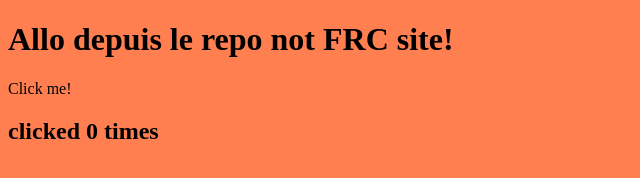
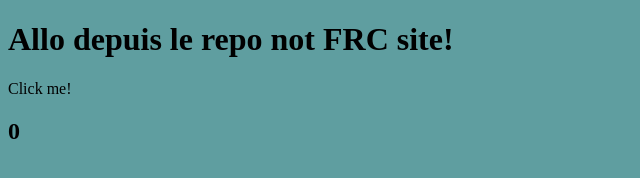
Before and after one commit to charm911/site, a plain HTML site: page index.html in a window 1280 px wide. Shown: the whole page, without its empty margins (0-640 px from the left). Drawn offline with Linux system fonts and the light colour scheme.

Commit message:
more fun

```diff
--- a/index.html
+++ b/index.html
@@ -14,7 +14,7 @@
   <h1>Allo depuis le repo not FRC site!</h1>
   <div class="clickable" onclick="increment();">Click me!</div>
   <h2>
-    <div id="clicks">clicked 0 times</div>
+    <div id="clicks">0</div>
   </h2>
 </body>
 
--- a/main.css
+++ b/main.css
@@ -1,8 +1,8 @@
 body {
-  background-color: coral;
+  background-color: cadetblue;
 }
 
 .clickable {
-  border-color: green;
+  user-select: none;
   cursor: pointer;
 }
--- a/main.js
+++ b/main.js
@@ -5,6 +5,6 @@ function increment() {
 
   console.log("nbClicks = ", clicks);
 
-  divElement.innerHTML = 'clicked ' + ++clicks + ' times';
+  divElement.innerHTML = ++clicks;
 
 }
```
